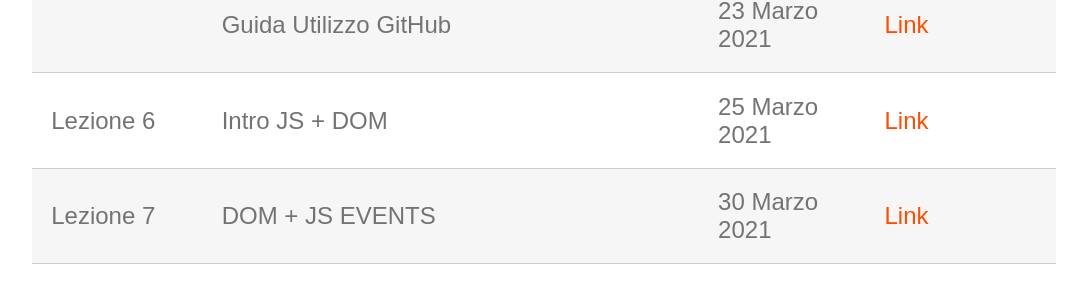
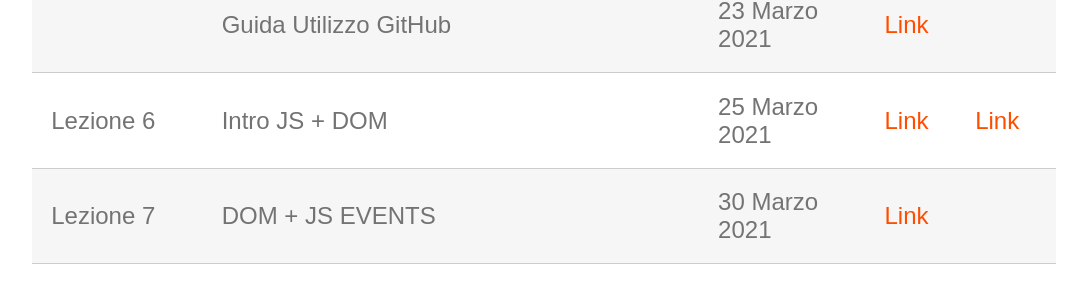
Before and after one commit to perceivelab/database-course, a Jekyll site: the page built from lezioni.md, in a window 1280 px wide and 900 px high, scrolled down 801 px. Shown: the part 153-439 px from the top of the window, without its empty margins (96-1183 px from the left). Built offline with Jekyll 4.4.1, drawn with Linux system fonts in a browser that asks for light colours; our own code applies the rules of GitHub Pages for plain Markdown files.

Commit message:
Update lezioni.md

```diff
--- a/lezioni.md
+++ b/lezioni.md
@@ -14,7 +14,7 @@
 | Lezione 4  | Position/mobile                                                 | 18 Marzo 2021   | [Link](https://drive.google.com/file/d/1TWBpWSPqdgB9OeKdvcK83iBRtIVC0wsz/view?usp=sharing)                     |             |
 | Lezione 5  | Esercitazione per MHW1                                          | 23 Marzo 2021   | [Link](https://drive.google.com/file/d/16AqVbjv1tKd5GmFcBM0RH-LljefWiuW9/view?usp=sharing)                     | [Link](https://drive.google.com/file/d/14zZIf_mUj6g0gKJ4JT9cKzt2pLQ4b13m/view?usp=sharing)            |
 |            | Guida Utilizzo GitHub                                           | 23 Marzo 2021   | [Link](https://drive.google.com/file/d/1gDnhBQoDi3uQvRwM-B4ClwBO_qhgRIfo/view?usp=sharing)                     |             |
-| Lezione 6  | Intro JS + DOM                                                  | 25 Marzo 2021   | [Link][404]                     |             |
+| Lezione 6  | Intro JS + DOM                                                  | 25 Marzo 2021   | [Link](https://drive.google.com/file/d/1pLs19EJxfBc2RpwrKPJAQbMPZCETdn5-/view?usp=sharing)                     |[Link](https://drive.google.com/file/d/1PjFWtA1Y5p2ihhhh4NTTAiFWyzODbM7z/view?usp=sharing)             |
 | Lezione 7  | DOM +  JS EVENTS                                                | 30 Marzo 2021   | [Link][404]                     |             |
 | Lezione 8  | Esercitazione per MHW2 + Check MHW1                         | 01 Aprile 2021  | [Link][404]                     |             |
 | Lezione 9  | JS Modal +  Fetch                                               | 06 Aprile 2021  | [Link][404]                     |             |
```
